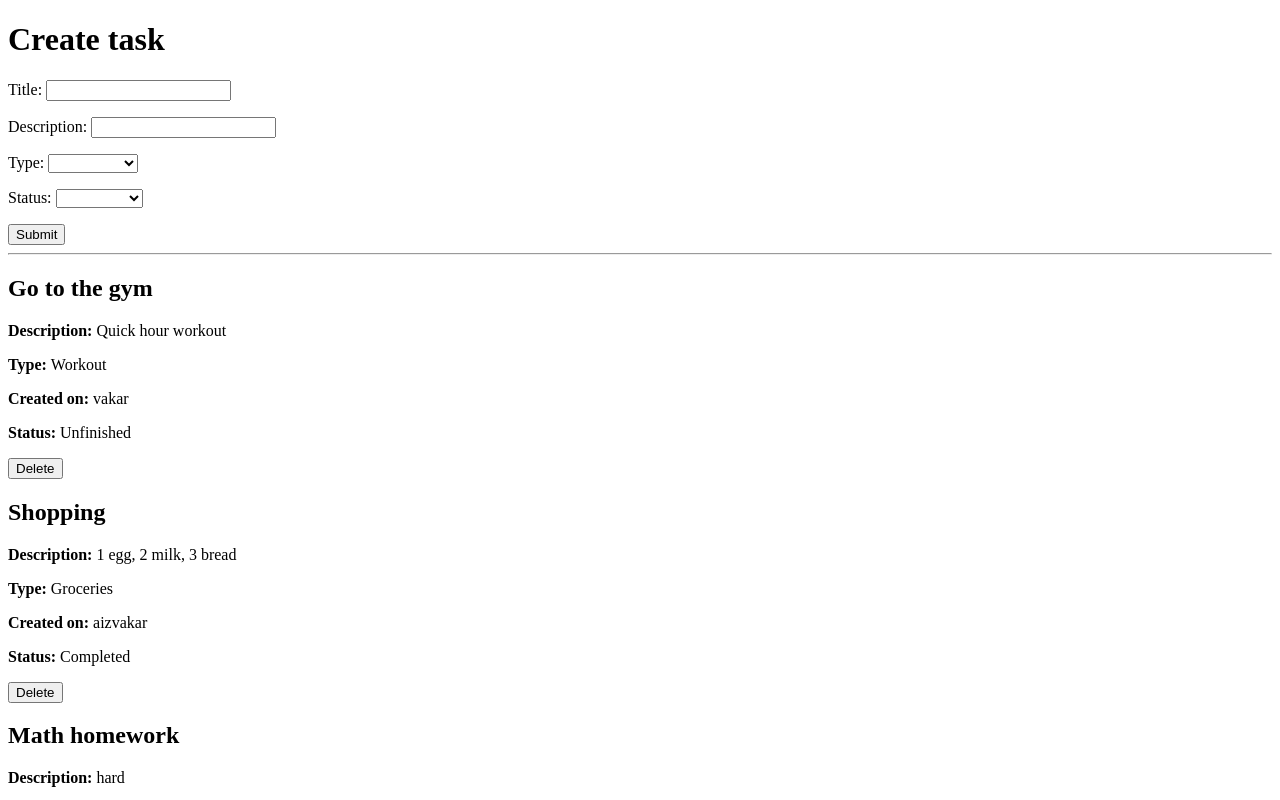
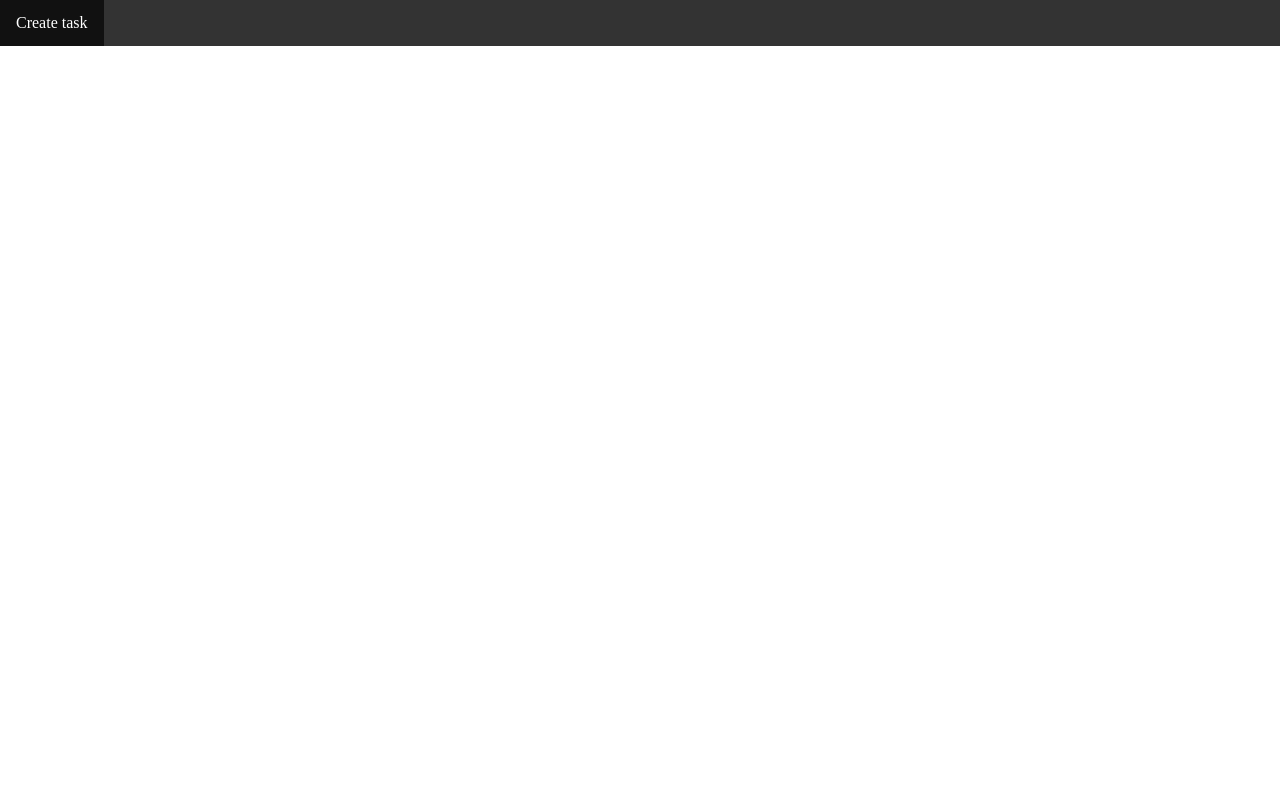
Before and after one commit to EduardsZv/task_manager, an Angular app in the folder taskManagerApp/: page / in a window 1280 px wide. Shown: the top 800 px of the page. Built offline with nearby package versions, Linux system fonts and the light colour scheme.

Commit message:
Created navbar, implemented routing for "Create task" component

```diff
--- a/taskManagerApp/src/app/app.component.html
+++ b/taskManagerApp/src/app/app.component.html
@@ -1,4 +1,4 @@
-<h1>Create task</h1>
-<tmg-create-task></tmg-create-task>
-<hr>
-<tmg-display-tasks></tmg-display-tasks>
+<nav class="navbar">
+    <a routerLink="/create-task-component" routerLinkActive="active" class="navbar-button">Create task</a>
+</nav>
+<router-outlet></router-outlet>
--- a/taskManagerApp/src/app/app.component.scss
+++ b/taskManagerApp/src/app/app.component.scss
@@ -0,0 +1,22 @@
+.navbar-button {
+    display: block;
+    color: white;
+    text-align: center;
+    padding: 14px 16px;
+    text-decoration: none;
+    background-color: gray;
+    float: left;
+}
+
+.navbar-button:hover {
+    background-color: #111;
+}
+
+.navbar {
+    list-style-type: none;
+    margin: 0;
+    padding: 0;
+    overflow: hidden;
+    background-color: #333;
+    margin-bottom: 1vh;
+}
--- a/taskManagerApp/src/app/app.component.ts
+++ b/taskManagerApp/src/app/app.component.ts
@@ -1,5 +1,5 @@
 import { Component } from '@angular/core';
-import { RouterOutlet } from '@angular/router';
+import { RouterLink, RouterLinkActive, RouterOutlet } from '@angular/router';
 import { CreateTaskComponent } from './create-task/create-task.component';
 import { DisplayTasksComponent } from './display-tasks/display-tasks.component';
 import { CommonModule } from '@angular/common';
@@ -9,7 +9,7 @@ import { Task } from './display-tasks/tasks';
 @Component({
   selector: 'app-root',
   standalone: true,
-  imports: [RouterOutlet, CommonModule, CreateTaskComponent, DisplayTasksComponent],
+  imports: [RouterOutlet, CommonModule, CreateTaskComponent, DisplayTasksComponent, RouterLinkActive, RouterLink],
   templateUrl: './app.component.html',
   styleUrl: './app.component.scss'
 })
--- a/taskManagerApp/src/app/app.routes.ts
+++ b/taskManagerApp/src/app/app.routes.ts
@@ -1,3 +1,10 @@
 import { Routes } from '@angular/router';
+import { CreateTaskComponent } from './create-task/create-task.component';
+import { DisplayTasksComponent } from './display-tasks/display-tasks.component';
 
-export const routes: Routes = [];
+export const routes: Routes = [
+    {
+        path: 'create-task-component',
+        component: CreateTaskComponent
+    }
+];
--- a/taskManagerApp/src/app/create-task/create-task.component.html
+++ b/taskManagerApp/src/app/create-task/create-task.component.html
@@ -1,13 +1,13 @@
 <form [formGroup]="createTaskForm" (ngSubmit)="submitTask()">
     <div class="form-input">
-        <label for="title">Title: </label>
+        <label for="title"><b>Title: </b></label>
         <input id="title" name="title" type="text" formControlName="title" />
         <div *ngIf="createTaskForm.controls['title'].hasError('required') && createTaskForm.controls['title'].touched"
             class="form-error">Title cannot be empty!</div>
     </div>
 
     <div class="form-input">
-        <label for="desc">Description: </label>
+        <label for="desc"><b>Description: </b></label>
         <input id="desc" type="text" formControlName="description" />
         <div *ngIf="createTaskForm.controls['description'].hasError('required') && createTaskForm.controls['description'].touched"
             class="form-error">Description cannot be empty!</div>
@@ -16,7 +16,7 @@
     </div>
 
     <div class="form-input">
-        <label for="type">Type: </label>
+        <label for="type"><b>Type: </b></label>
         <select id="type" formControlName="type">
             <option value="Study">Study</option>
             <option value="Workout">Workout</option>
@@ -29,7 +29,7 @@
 
     <div class="form-input">
         <input id="created-on" type="hidden" formControlName="createdOn" />
-        <label for="status">Status: </label>
+        <label for="status"><b>Status: </b></label>
         <select id="status" formControlName="status">
             <option value="Completed">Completed</option>
             <option value="Unfinished">Unfinished</option>
--- a/taskManagerApp/src/styles.scss
+++ b/taskManagerApp/src/styles.scss
@@ -1 +1,5 @@
 /* You can add global styles to this file, and also import other style files */
+body {
+  margin: 0;
+
+}
```
